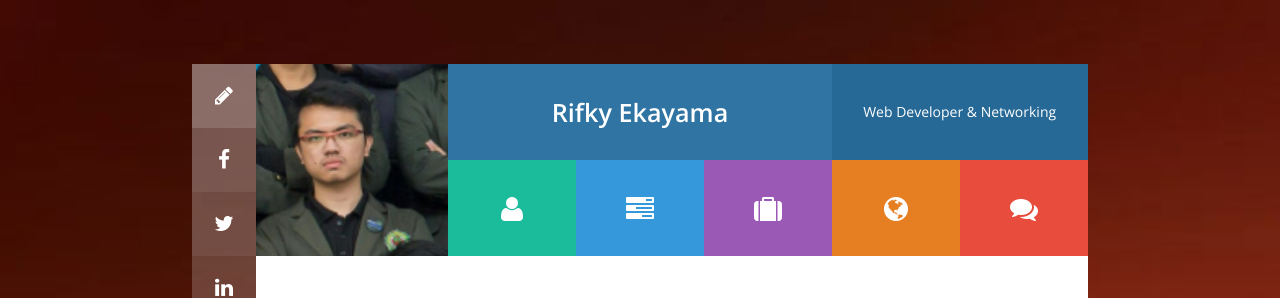
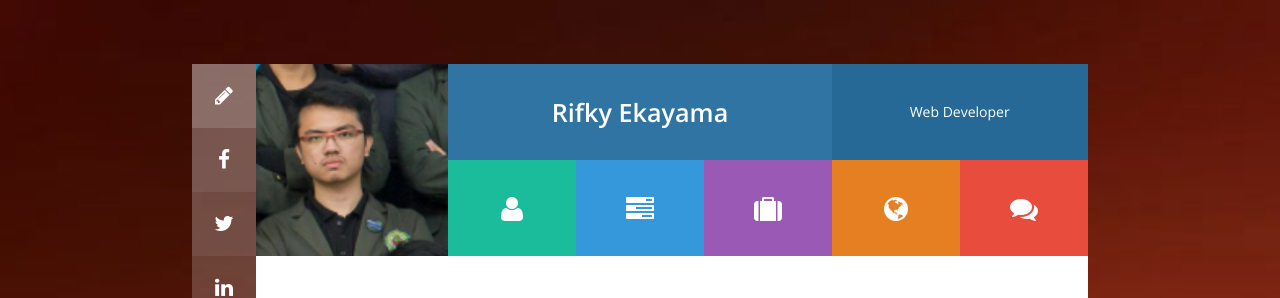
Before and after one commit to rifkyekayama/rifkyekayama.github.io, a Jekyll site: the page built from index.html, in a window 1280 px wide. Shown: the top 298 px of the page. Built offline with Jekyll 4.4.1, drawn with Linux system fonts in a browser that asks for light colours; nearby versions of some CDN libraries; library files that are not in the unit come from our copies.

Commit message:
edit judul

```diff
--- a/_includes/komponen/navigation.html
+++ b/_includes/komponen/navigation.html
@@ -10,7 +10,7 @@
 	<div class="attributes">
 		<a href="#home">
 			<div class="name">Rifky Ekayama</div>
-			<div class="position">Web Developer & Networking</div>
+			<div class="position">Web Developer</div>
 			<!-- <div class="position">Personal Information</div> -->
 		</a>
 	</div>
```
